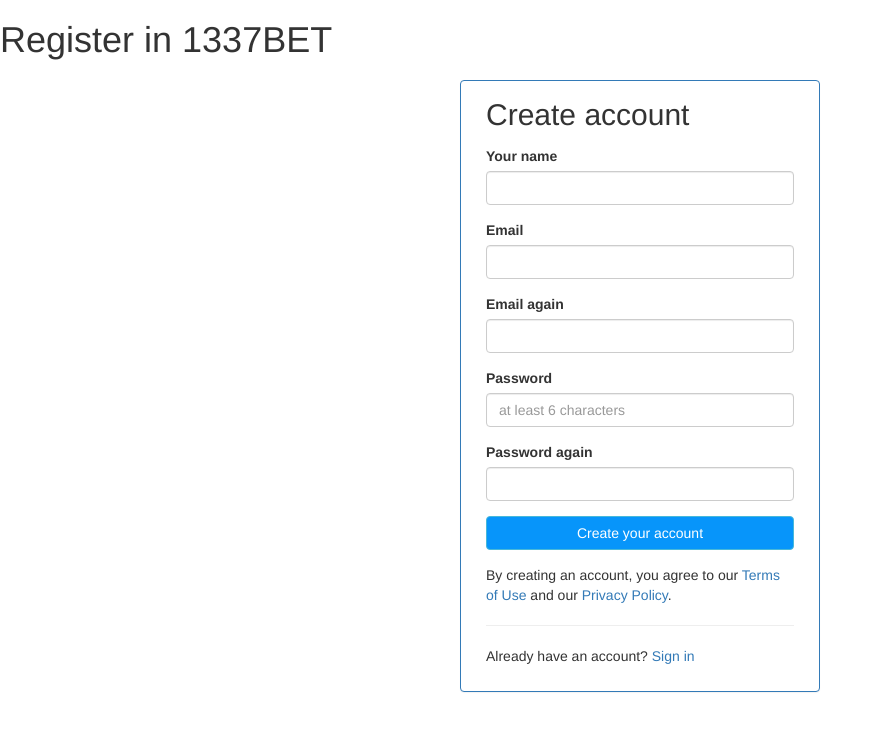
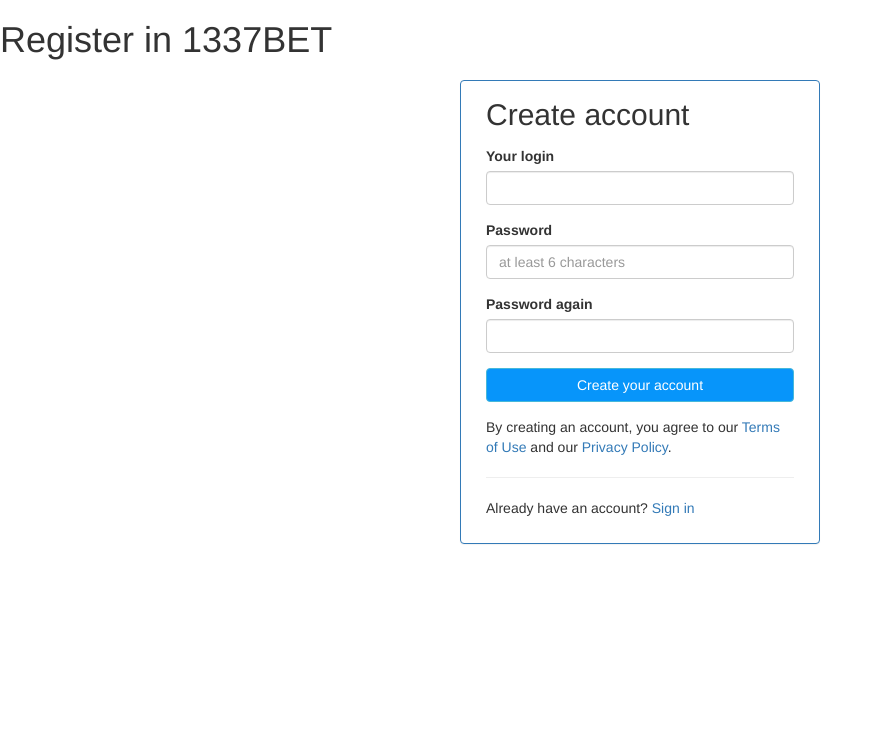
Before and after one commit to D00Movenok/TIMP-project, a Flask app: page /register in a window 1280 px wide. Shown: the top 731 px of the page, without its empty margins (0-880 px from the left). Run offline with Flask 2, Linux system fonts and the light colour scheme; some libraries are stand-ins or nearby versions.

Commit message:
log/reg/adm fronts

```diff
--- a/templates/register.html
+++ b/templates/register.html
@@ -30,16 +30,8 @@
                                 <h2>Create account</h2>
                             </div>
                             <div class="form-group">
-                                <label class="control-label" for="signupName">Your name</label>
+                                <label class="control-label" for="signupName">Your login</label>
                                 <input id="signupName" type="text" maxlength="50" class="form-control">
-                            </div>
-                            <div class="form-group">
-                                <label class="control-label" for="signupEmail">Email</label>
-                                <input id="signupEmail" type="email" maxlength="50" class="form-control">
-                            </div>
-                            <div class="form-group">
-                                <label class="control-label" for="signupEmailagain">Email again</label>
-                                <input id="signupEmailagain" type="email" maxlength="50" class="form-control">
                             </div>
                             <div class="form-group">
                                 <label class="control-label" for="signupPassword">Password</label>
```
